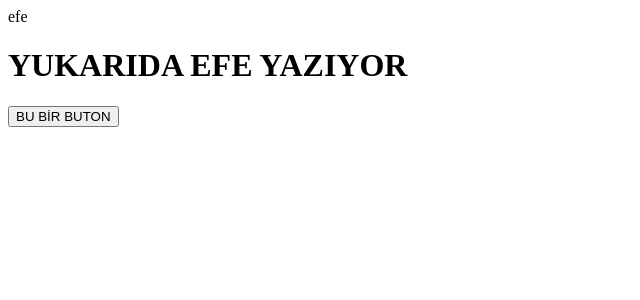
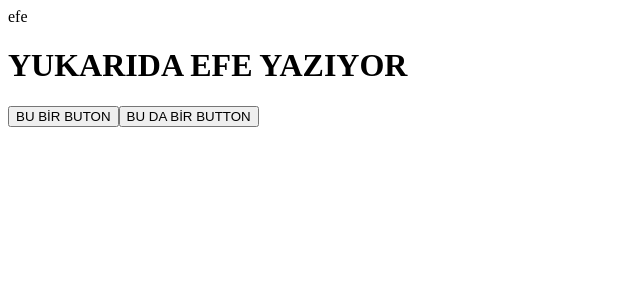
Before and after one commit to efekeynn/first-project, a React (Create React App) app: page / in a window 1280 px wide. Shown: the top 300 px of the page, without its empty margins (0-640 px from the left). Built offline with nearby package versions, Linux system fonts and the light colour scheme.

Commit message:
Bir adet buton daha eklendi

```diff
--- a/src/App.js
+++ b/src/App.js
@@ -6,6 +6,8 @@ function App() {
       efe
       <h1> YUKARIDA EFE YAZIYOR </h1>
       <button>  BU BİR BUTON</button>
+      <button>  BU DA BİR BUTTON </button>
+
     </div>
   )
 }
```
